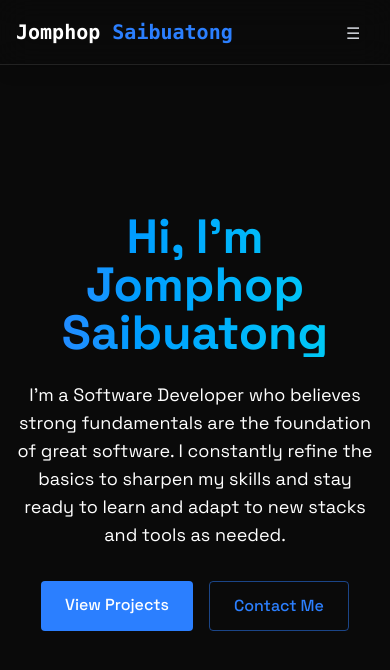
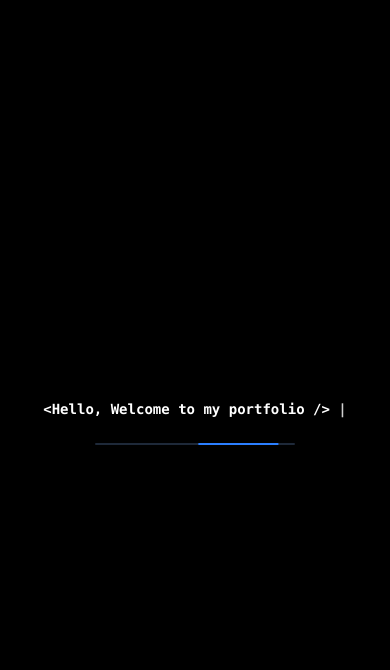
Before and after one commit to guntza10/2morrowboyz-portfolio, a React (Vite) app: page / in a window 390 px wide. Shown: the top 670 px of the page. Built offline with nearby package versions, Linux system fonts and the light colour scheme.

Commit message:
refactor: re-implement Navbar,Mobile menu and Loading Screen.

```diff
--- a/src/components/layouts/MobileMenu.tsx
+++ b/src/components/layouts/MobileMenu.tsx
@@ -1,45 +1,38 @@
-import React, { useEffect } from "react";
+import { memo } from "react";
 
 interface MobileMenuProps {
-  menuOpen: boolean;
-  onCloseMenu: () => void;
+  isOpen: boolean;
+  onClose: () => void;
 }
 
-const MobileMenu: React.FC<MobileMenuProps> = ({ menuOpen, onCloseMenu }) => {
-  useEffect(() => {
-    // Prevent scrolling when the menu is open (for mobile)
-    // This is a workaround for the issue where the body scrolls when the menu is open
-    // and the menu is positioned fixed
-    // This is not the best solution, but it works for now
-    // You can also use a library like react-scroll-lock or react-modal to handle this
-    document.body.style.overflow = menuOpen ? "hidden" : "";
-  }, [menuOpen]);
-
+const MobileMenu = ({ isOpen, onClose }: MobileMenuProps) => {
   return (
     <div
-      className={`bg-navbar fixed top-0 left-0 z-40 flex w-full flex-col items-center justify-center transition-all duration-300 ease-in-out ${menuOpen ? "pointer-events-auto h-screen opacity-100" : "pointer-events-none h-0 opacity-0"}`}
+      className={`fixed inset-0 z-50 flex w-full flex-col items-center justify-center gap-8 bg-black/80 transition-all duration-300 ease-in-out ${isOpen ? "pointer-events-auto h-screen opacity-100" : "pointer-events-none h-0 opacity-0"}`}
     >
+      {/* close button */}
       <button
-        onClick={onCloseMenu}
-        className="absolute top-6 right-6 cursor-pointer text-3xl text-white focus:outline-none"
+        className="absolute top-4 right-4 text-4xl font-semibold hover:cursor-pointer"
+        onClick={onClose}
       >
         &times;
       </button>
 
-      <a href="#home" className="nav-link-mobile" onClick={onCloseMenu}>
+      {/* nav link */}
+      <a href="#home" className="nav-link-for-mobile" onClick={onClose}>
         Home
       </a>
-      <a href="#about" className="nav-link-mobile" onClick={onCloseMenu}>
+      <a href="#about" className="nav-link-for-mobile" onClick={onClose}>
         About
       </a>
-      <a href="#projects" className="nav-link-mobile" onClick={onCloseMenu}>
+      <a href="#projects" className="nav-link-for-mobile" onClick={onClose}>
         Projects
       </a>
-      <a href="#contact" className="nav-link-mobile" onClick={onCloseMenu}>
+      <a href="#contact" className="nav-link-for-mobile" onClick={onClose}>
         Contact
       </a>
     </div>
   );
 };
 
-export default React.memo(MobileMenu);
+export default memo(MobileMenu);
--- a/src/components/layouts/Navbar.tsx
+++ b/src/components/layouts/Navbar.tsx
@@ -1,26 +1,29 @@
-import React from "react";
+import { memo } from "react";
 
 interface NavbarProps {
-  onOpenMenu: () => void;
+  onOpenMobileMenu: () => void;
 }
 
-const Navbar: React.FC<NavbarProps> = ({ onOpenMenu }) => {
+const Navbar = ({ onOpenMobileMenu }: NavbarProps) => {
   return (
-    <nav className="bg-navbar fixed top-0 left-0 z-40 w-full border-b border-white/10 shadow-lg backdrop-blur-lg">
-      <div className="mx-auto max-w-5xl px-4">
-        <div className="flex h-16 items-center justify-between">
-          <a href="#home" className="font-mono text-xl font-bold text-white">
+    <header className="bg-navbar fixed top-0 left-0 z-50 w-full border-b border-white/10 p-4 shadow-lg backdrop-blur-lg">
+      <nav className="mx-auto max-w-6xl">
+        <div className="flex items-center justify-between">
+          {/* Name */}
+          <a href="#home" className="font-mono text-xl font-bold">
             Jomphop <span className="text-blue-500">Saibuatong</span>
           </a>
 
+          {/* Hamburger menu */}
           <div
-            className="relative z-40 h-5 w-7 cursor-pointer text-gray-300 md:hidden"
-            onClick={onOpenMenu}
+            className="nav-link cursor-pointer md:hidden"
+            onClick={onOpenMobileMenu}
           >
             &#9776;
           </div>
 
-          <div className="hidden items-center gap-8 md:flex">
+          {/* Nav link */}
+          <div className="hidden items-center gap-6 md:flex">
             <a href="#home" className="nav-link">
               Home
             </a>
@@ -35,9 +38,9 @@ const Navbar: React.FC<NavbarProps> = ({ onOpenMenu }) => {
             </a>
           </div>
         </div>
-      </div>
-    </nav>
+      </nav>
+    </header>
   );
 };
 
-export default React.memo(Navbar);
+export default memo(Navbar);
--- a/src/components/shared/LoadingScreen.tsx
+++ b/src/components/shared/LoadingScreen.tsx
@@ -1,39 +1,38 @@
 import { useEffect, useState } from "react";
 
 interface LoadingScreenProps {
-  onCompleted: () => void;
+  onComplete: () => void;
 }
 
 // constant value
-const fullText = "<Hello World />";
+const welcomeMessage = "<Hello, Welcome to my portfolio />";
 
-const LoadingScreen: React.FC<LoadingScreenProps> = ({ onCompleted }) => {
-  const [text, setText] = useState("");
+const LoadingScreen = ({ onComplete }: LoadingScreenProps) => {
+  const [message, setMessage] = useState("");
 
   useEffect(() => {
-    let index: number = 0;
+    let index = 0;
     const interval = setInterval(() => {
-      setText(fullText.substring(0, index));
+      setMessage(welcomeMessage.slice(0, index));
       index++;
-
-      if (index > fullText.length) {
+      if (index > welcomeMessage.length) {
         clearInterval(interval);
-
-        setTimeout(() => onCompleted(), 1000);
+        setTimeout(onComplete, 1500);
       }
     }, 100);
 
-    return () => clearInterval(interval);
-  }, [onCompleted]);
+    return () => {
+      clearInterval(interval);
+    };
+  }, [onComplete]);
 
   return (
-    <div className="fixed inset-0 z-50 flex flex-col items-center justify-center bg-black text-gray-100">
-      <div className="mb-4 font-mono text-4xl font-bold">
-        {text} <span className="animate-blink ml-1"> | </span>
-      </div>
-
-      <div className="relative h-[2px] w-[200px] overflow-hidden rounded bg-gray-800">
-        <div className="animate-loading-bar h-full w-[40%] bg-blue-500 shadow-[0_0_15px_#3b82f6]"></div>
+    <div className="fixed inset-0 z-60 flex flex-col items-center justify-center bg-black text-white">
+      <h1 className="mb-6 font-mono text-sm font-bold md:text-2xl lg:text-4xl">
+        {message} <span className="animate-blink">|</span>
+      </h1>
+      <div className="h-[2px] w-[200px] overflow-hidden rounded-full bg-gray-800 md:w-[400px] lg:w-[600px]">
+        <div className="animate-loading h-full w-[40%] bg-blue-500"></div>
       </div>
     </div>
   );
--- a/src/index.css
+++ b/src/index.css
@@ -15,16 +15,10 @@
 
 @layer components {
   .nav-link {
-    @apply text-gray-300 transition-colors hover:text-white;
+    @apply text-gray-300 transition-all duration-300 ease-out hover:font-bold hover:text-white;
   }
-  .nav-link-mobile {
-    @apply my-4 text-2xl font-semibold text-white transition-colors hover:text-gray-500;
-  }
-  .btn {
-    @apply inline-block rounded px-6 py-3 font-medium;
-  }
-  .hover-btn {
-    @apply transform transition-all hover:-translate-y-0.5;
+  .nav-link-for-mobile {
+    @apply text-2xl text-gray-300 transition-all duration-300 ease-out hover:font-bold hover:text-white;
   }
 }
 
@@ -40,20 +34,19 @@
   }
 
   .animate-blink {
-    animation: blink 0.8s step-end infinite;
+    animation: blink 0.8s ease-in-out infinite;
   }
 
   @keyframes loading {
     0% {
       transform: translateX(-100%);
     }
-
     100% {
-      transform: translateX(250%);
+      transform: translateX(200%);
     }
   }
 
-  .animate-loading-bar {
-    animation: loading 0.8s ease infinite;
+  .animate-loading {
+    animation: loading 0.8s ease-in infinite;
   }
 }
```
